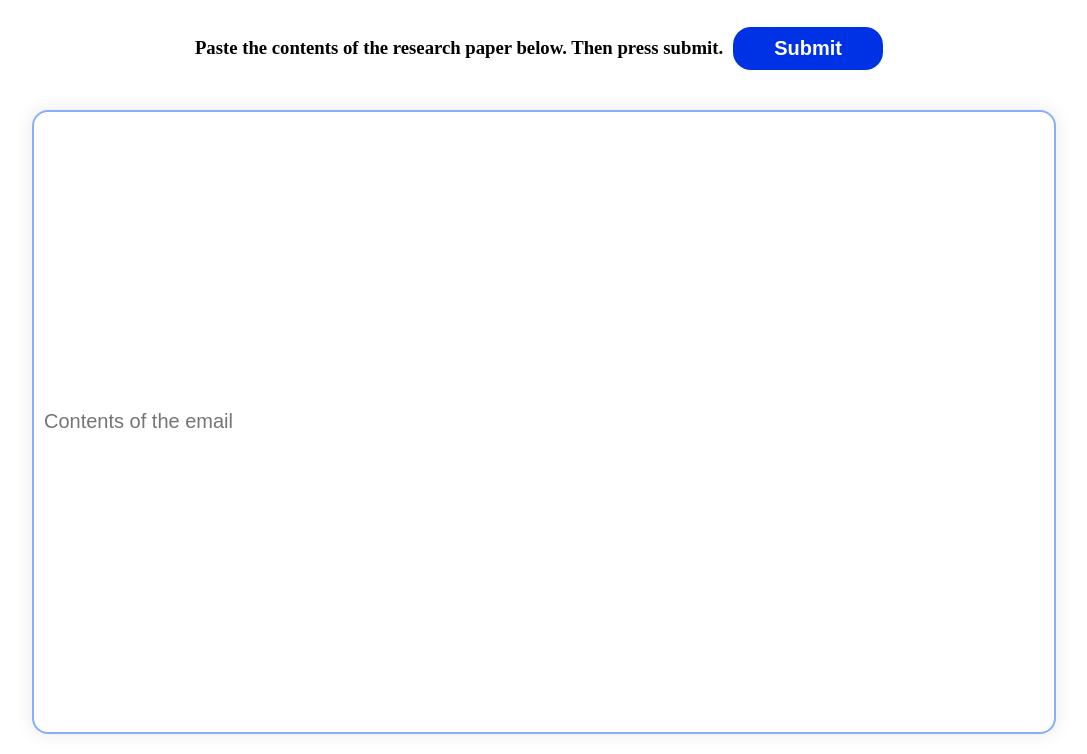
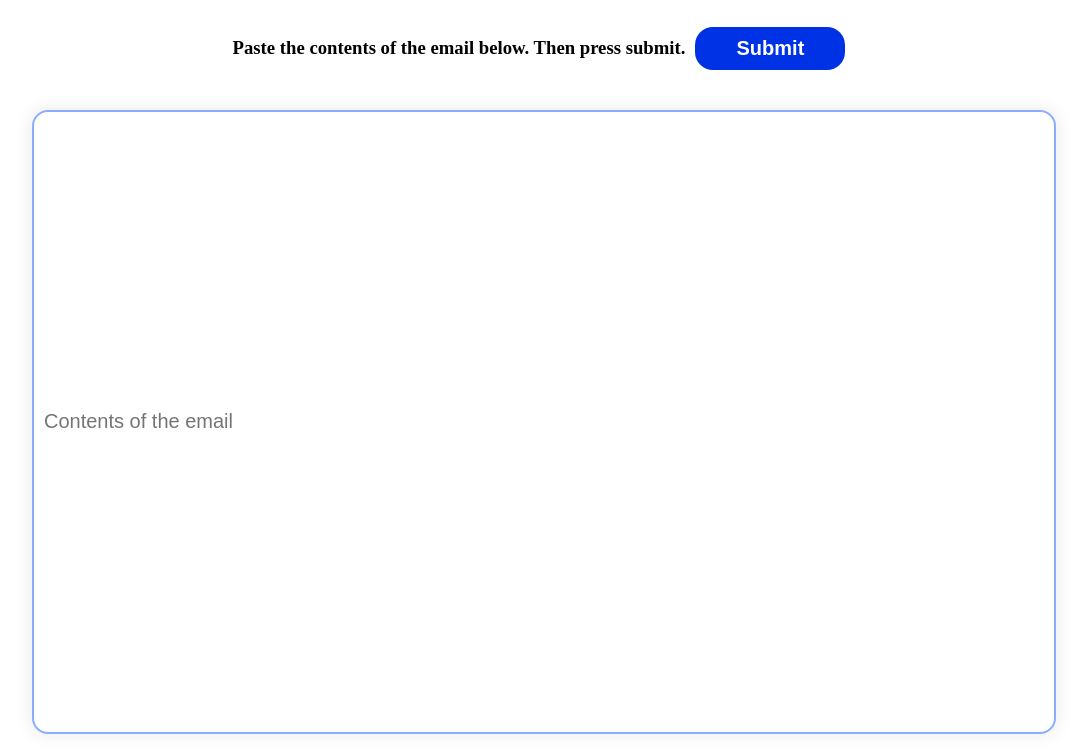
Before and after one commit to COMP496group1/COMP496group1.github.io, a plain HTML site: page index.html in a window 1280 px wide. Shown: the part 73-827 px from the top of the page, without its empty margins (96-1183 px from the left). Drawn offline with Linux system fonts and the light colour scheme.

Commit message:
Update index.html

```diff
--- a/index.html
+++ b/index.html
@@ -11,7 +11,7 @@
         <form>
             <div id = "prompts">
                 <span id="instructions">
-                    <h3>Paste the contents of the research paper below. Then press submit.</h3>
+                    <h3>Paste the contents of the email below. Then press submit.</h3>
                     <span id="button-span">
                         <button type="button" class="submit-button">Submit</button>
                     </span>
```
